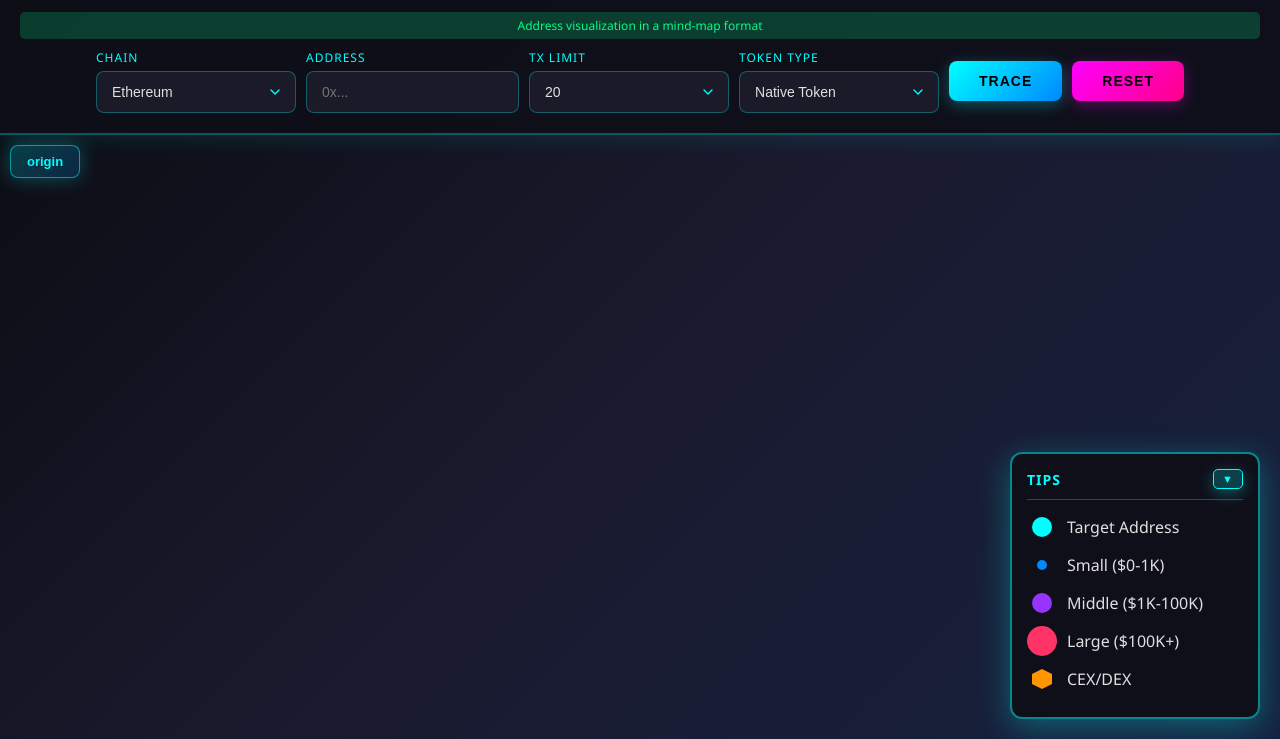
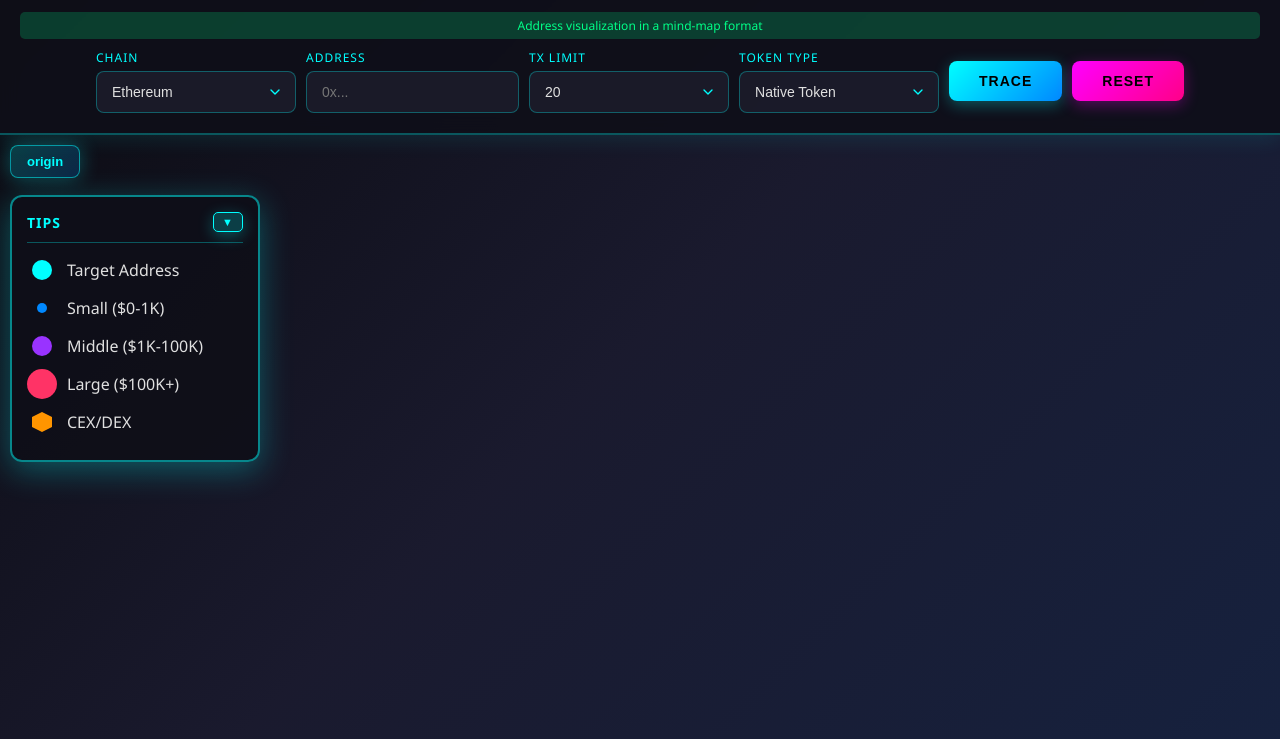
Before and after one commit to Crypto-Orphan/CrypTrace, a website: page public/index.html in a window 1280 px wide. Shown: the part 61-800 px from the top of the page. Drawn offline with Linux system fonts and the light colour scheme.

Commit message:
凡例パネルの折りたたみ修正: 上端基準に変更

```diff
--- a/public/css/style.css
+++ b/public/css/style.css
@@ -268,8 +268,8 @@
         /* 凡例 */
         .legend {
             position: absolute;
-            bottom: 20px;
-            right: 20px;
+            top: 60px;  /* bottom: 20px; を削除してこれに変更 */
+            left: 10px;  /* right: 20px; を削除してこれに変更 */
             background: rgba(15, 15, 25, 0.95);
             border: 2px solid rgba(0, 255, 255, 0.5);
             border-radius: 12px;
```
